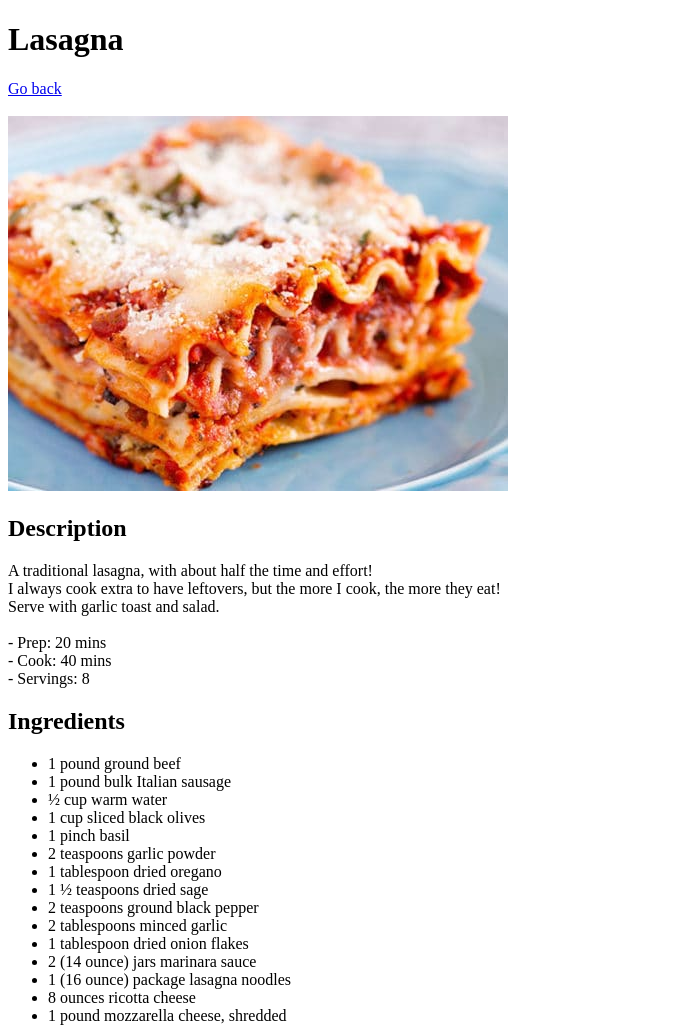
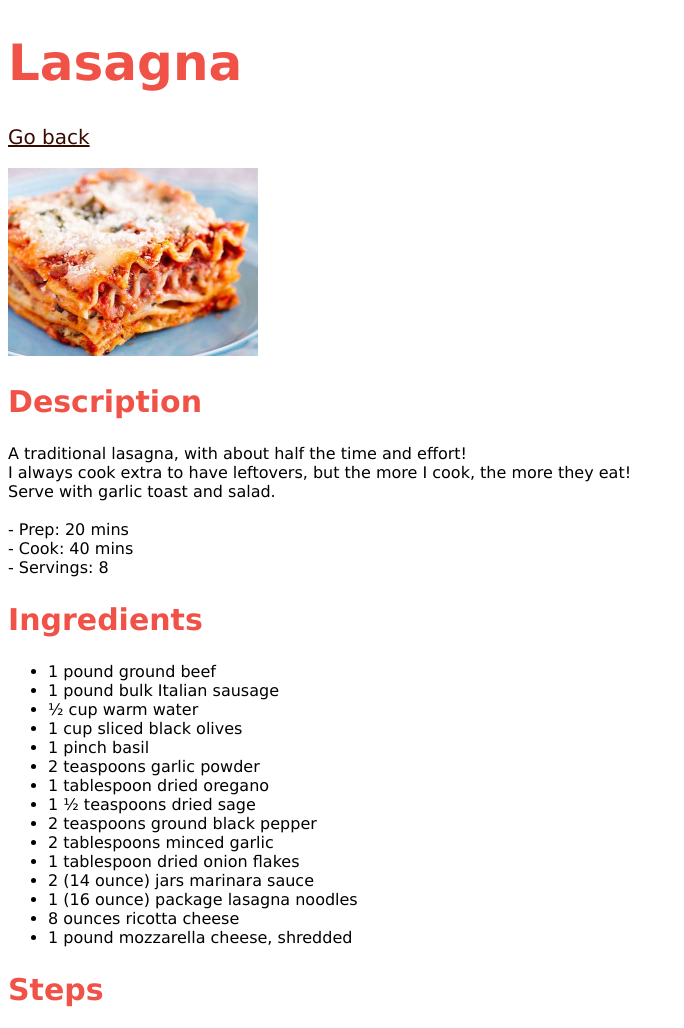
Before and after one commit to JomenkoXD/odin-recipes, a plain HTML site: page recipes/lasagna.html in a window 1280 px wide. Shown: the top 1028 px of the page, without its empty margins (0-684 px from the left). Drawn offline with Linux system fonts and the light colour scheme.

Commit message:
Add CSS file and style to the pages

```diff
--- /dev/null
+++ b/CSS/style.css
@@ -0,0 +1,26 @@
+* {
+  font-family: Verdana, "Geneva", Tahoma, sans-serif;
+}
+
+.link {
+  color: #0099ff;
+  font-size: 20px;
+}
+
+.back {
+  color: #380b00;
+}
+
+.header {
+  font-size: 50px;
+  color: #f15248;
+}
+
+.header.two {
+  font-size: 30px;
+}
+
+.picture {
+  height: auto;
+  width: 250px;
+}
--- a/recipes/lasagna.html
+++ b/recipes/lasagna.html
@@ -3,13 +3,14 @@
 <html lang="en">
     <head>
         <meta charset="utf-8">
+        <link rel="stylesheet" href="../CSS/style.css">
         <title>Odin Recipes - Lasagna</title>
     </head>
     <body>
-        <h1>Lasagna</h1>
-        <a href="../index.html">Go back</a><br><br>
-        <img src="../img/lasagna.jpg" alt="Picture of Lasagna">
-        <h2>Description</h2>
+        <h1 class="header">Lasagna</h1>
+        <a class="link back" href="../index.html">Go back</a><br><br>
+        <img class="picture" src="../img/lasagna.jpg" alt="Picture of Lasagna">
+        <h2 class="header two">Description</h2>
         <p>
             A traditional lasagna, with about half the time and effort!<br>
             I always cook extra to have leftovers, but the more I cook, the more they eat!<br>
@@ -18,7 +19,7 @@
              - Cook: 40 mins<br>
              - Servings: 8
         </p>
-        <h2>Ingredients</h2>
+        <h2 class="header two">Ingredients</h2>
         <ul>
             <li>1 pound ground beef</li>
             <li>1 pound bulk Italian sausage</li>
@@ -36,7 +37,7 @@
             <li>8 ounces ricotta cheese</li>
             <li>1 pound mozzarella cheese, shredded</li>
         </ul>
-        <h2>Steps</h2>
+        <h2 class="header two">Steps</h2>
         <ol>
             <li><em><strong>Step</strong></em></li> <!-- Step 1 -->
             Brown the ground beef and Italian sausage in a large skillet over medium-high heat. Drain excess grease. Stir in the water and black olives, and season with basil, garlic powder, oregano, sage, pepper, minced garlic, and onion flakes. Simmer for about 15 minutes, stirring frequently. Stir in the marinara sauce, and remove from the heat.
@@ -47,6 +48,6 @@
             <li><em><strong>Step</strong></em></li> <!-- Step 4 -->
             Bake for 45 minutes in the preheated oven, but check after 30 minutes depending on how thick the lasagna is. Lasagna is cooked when you can easily stick a knife into it. Sprinkle the reserved cheese over the top, and return to the oven for about 10 minutes for a nice melted cheese topping.
         </ol>
-        <a href="../index.html">Go back</a>
+        <a class="link back" href="../index.html">Go back</a>
     </body>
 </html>
```
Also changed, not shown: index.html (+6 -4 lines), recipes/pizza.html (+8 -7 lines), recipes/sushi.html (+8 -7 lines), img/TOP.png (added).
